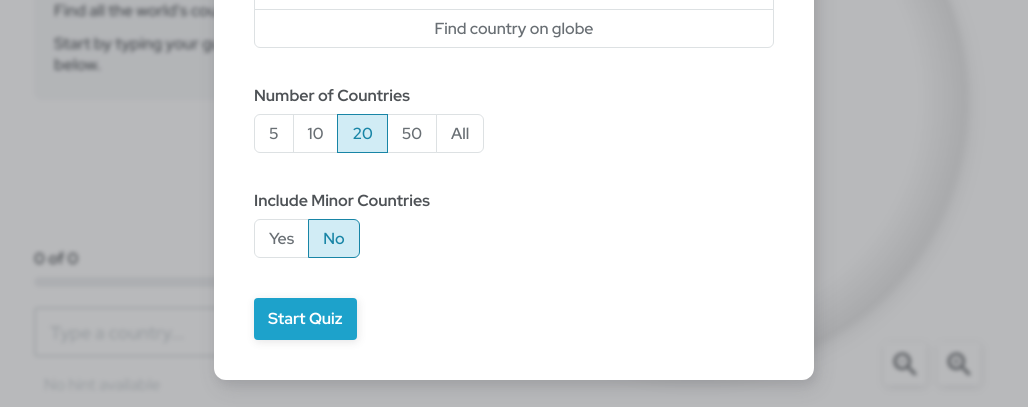
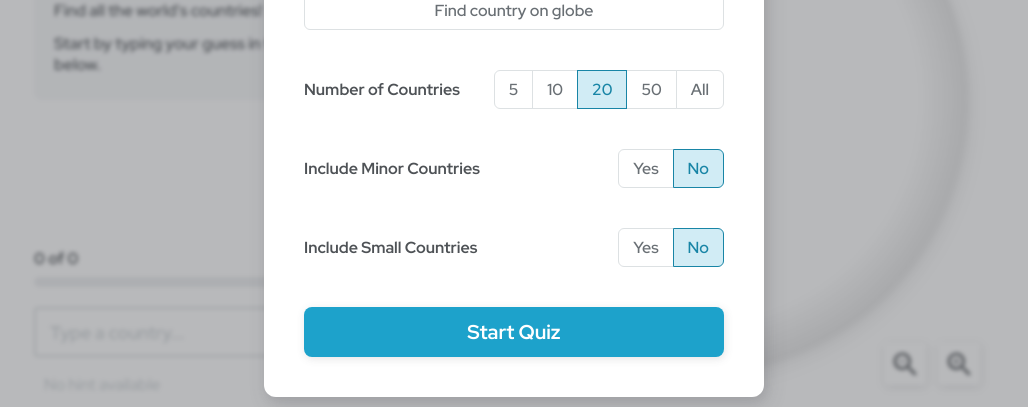
Before and after one commit to updownupdown/world-quiz, a React (Create React App) app: page / in a window 1280 px wide. Shown: the part 333-740 px from the top of the page, without its empty margins (126-1154 px from the left). Built offline with nearby package versions, Linux system fonts and the light colour scheme.

Commit message:
Add small country prop, don't show in find country mode

```diff
--- a/src/App.tsx
+++ b/src/App.tsx
@@ -29,6 +29,7 @@ function App() {
 
   const [quizMode, setQuizMode] = useState<QuizModes | undefined>(undefined);
   const [includeMinor, setIncludeMinor] = useState(false);
+  const [includeSmall, setIncludeSmall] = useState(false);
 
   const [time, setTime] = useState(0);
   const [isTimePaused, setIsTimePaused] = useState(true);
@@ -185,8 +186,8 @@ function App() {
   return (
     <>
       <Modal
-        includeMinor={includeMinor}
         setIncludeMinor={setIncludeMinor}
+        setIncludeSmall={setIncludeSmall}
         isModalOpen={isModalOpen}
         setIsModalOpen={setIsModalOpen}
         setQuizMode={setQuizMode}
@@ -250,6 +251,7 @@ function App() {
             <List
               guessedCountries={guessedCountries}
               includeMinor={includeMinor}
+              includeSmall={includeSmall}
             />
           )}
         </div>
--- a/src/components/List/List.scss
+++ b/src/components/List/List.scss
@@ -18,12 +18,12 @@
   ul {
     display: flex;
     flex-direction: column;
-    gap: 4px;
+    gap: 8px;
 
     li {
       position: relative;
       list-style-type: none;
-      line-height: 1.2;
+      line-height: 1;
 
       &.not-guessed {
         transition: 0.5s ease color;
@@ -42,8 +42,6 @@
 
           border-radius: 4px;
           background: var(--K100);
-
-          // transform: translateY(-50%);
         }
 
         &:hover {
--- a/src/components/List/List.tsx
+++ b/src/components/List/List.tsx
@@ -7,19 +7,31 @@ import "./List.scss";
 interface Props {
   guessedCountries: string[];
   includeMinor: boolean;
+  includeSmall: boolean;
 }
 
-export const List = ({ guessedCountries, includeMinor }: Props) => {
+export const List = ({
+  guessedCountries,
+  includeMinor,
+  includeSmall,
+}: Props) => {
   const guessedCountryList = useMemo(() => {
     return regionList.map((region) => {
       return (
         <div className="region" key={region}>
           <h3>{region}</h3>
           <ul>
-            {countryList.map((country) => {
+            {countryList
+              .sort(function (a, b) {
+                if (a.name.toLowerCase() < b.name.toLowerCase()) return -1;
+                if (a.name.toLowerCase() > b.name.toLowerCase()) return 1;
+                return 0;
+              })
+              .map((country) => {
                 if (
                   country.region !== region ||
-                (country.minor && !includeMinor)
+                  (country.minor && !includeMinor) ||
+                  (country.small && !includeSmall)
                 ) {
                   return <React.Fragment key={country.code}></React.Fragment>;
                 }
--- a/src/components/Modal/Modal.scss
+++ b/src/components/Modal/Modal.scss
@@ -53,7 +53,7 @@
   .modal {
     position: relative;
     z-index: 2;
-    width: 600px;
+    width: 500px;
     max-width: calc(100vw - 40px);
     max-height: calc(100vh - 40px);
     overflow-y: auto;
@@ -78,6 +78,13 @@
       margin-bottom: 12px;
       font-size: 18px;
       font-weight: 700;
+    }
+
+    .button--text {
+      width: 100%;
+      height: 50px;
+      border-radius: 8px;
+      font-size: 20px;
     }
 
     .toggle-group {
--- a/src/components/Modal/Modal.tsx
+++ b/src/components/Modal/Modal.tsx
@@ -4,16 +4,17 @@ import { countryNames, getRandomCountryList } from "../../data/countryData";
 import { QuizModes, Quizzes } from "../Options/Options";
 import { Toggle, ToggleGroup } from "../Modal/Toggle";
 import "./Modal.scss";
+import { useEffect } from "react";
 
 interface Props {
   isModalOpen: boolean;
   setIsModalOpen: (isOpen: boolean) => void;
   setQuizMode: (mode: QuizModes) => void;
-  includeMinor: boolean;
   setRandomList: (list: string[]) => void;
   setCountryNum: (number: number) => void;
   setIsTimePaused: (isPaused: boolean) => void;
   setIncludeMinor: (include: boolean) => void;
+  setIncludeSmall: (include: boolean) => void;
   showConfetti: boolean;
 }
 
@@ -21,18 +22,25 @@ export const Modal = ({
   isModalOpen,
   setIsModalOpen,
   setQuizMode,
-  includeMinor,
   setRandomList,
   setCountryNum,
   setIsTimePaused,
   setIncludeMinor,
+  setIncludeSmall,
   showConfetti,
 }: Props) => {
   const [optionQuizMode, setOptionQuizMode] = useState<QuizModes>(
     Quizzes.TypeCountries
   );
   const [optionIncludeMinor, setOptionIncludeMinor] = useState(false);
+  const [optionIncludeSmall, setOptionIncludeSmall] = useState(false);
   const [optionLimit, setOptionLimit] = useState(20);
+
+  useEffect(() => {
+    if (optionQuizMode === Quizzes.FindCountries) {
+      setOptionIncludeSmall(false);
+    }
+  }, [optionQuizMode]);
 
   if (!isModalOpen) return <></>;
 
@@ -112,13 +120,32 @@ export const Modal = ({
           />
         </ToggleGroup>
 
+        <ToggleGroup label="Include Small Countries">
+          <Toggle
+            disabled={optionQuizMode === Quizzes.FindCountries}
+            label="Yes"
+            isCurrent={optionIncludeSmall}
+            onClick={() => setOptionIncludeSmall(true)}
+          />
+          <Toggle
+            disabled={optionQuizMode === Quizzes.FindCountries}
+            label="No"
+            isCurrent={!optionIncludeSmall}
+            onClick={() => setOptionIncludeSmall(false)}
+          />
+        </ToggleGroup>
+
         <button
           className="button--text"
           onClick={() => {
             setQuizMode(optionQuizMode);
 
             setRandomList(
-              getRandomCountryList(optionIncludeMinor, optionLimit)
+              getRandomCountryList(
+                optionIncludeMinor,
+                optionIncludeSmall,
+                optionLimit
+              )
             );
 
             let numberOfCountries = optionLimit;
@@ -132,6 +159,7 @@ export const Modal = ({
             setIsModalOpen(false);
             setIsTimePaused(false);
             setIncludeMinor(optionIncludeMinor);
+            setIncludeSmall(optionIncludeSmall);
           }}
         >
           Start Quiz
--- a/src/components/Modal/Toggle.scss
+++ b/src/components/Modal/Toggle.scss
@@ -1,8 +1,9 @@
+@import "../../css/media.scss";
+
 .toggle-group {
   $borderRadius: 6px;
 
   display: flex;
-  flex-direction: column;
   gap: 10px;
 
   .toggle-label {
@@ -29,7 +30,7 @@
     font-weight: 600;
     color: var(--K700);
 
-    &:not(.toggle--current):hover {
+    &:not(.toggle--current):not(:disabled):hover {
       background: rgba(var(--accent-rgb), 0.1);
     }
 
@@ -39,9 +40,28 @@
       border-color: var(--accent-hover);
       color: var(--accent-hover);
     }
+
+    &:disabled {
+      cursor: default;
+      color: var(--K400);
+      border-color: var(--K200);
+
+      &.toggle--current {
+        background: var(--K150);
+        border-color: var(--K300);
+      }
+    }
   }
 
   &--horizontal {
+    @media #{$query-max-sm} {
+      flex-direction: column;
+    }
+    @media #{$query-min-sm} {
+      flex-direction: row;
+      align-items: center;
+    }
+
     .toggle {
       &:not(:first-of-type) {
         margin-left: -1px;
@@ -59,6 +79,8 @@
   }
 
   &--vertical {
+    flex-direction: column;
+
     .toggle-buttons {
       flex-direction: column;
     }
--- a/src/components/Modal/Toggle.tsx
+++ b/src/components/Modal/Toggle.tsx
@@ -1,11 +1,5 @@
 import clsx from "clsx";
 import "./Toggle.scss";
-
-export interface ToggleProps {
-  label: string;
-  isCurrent: boolean;
-  onClick: () => void;
-}
 
 export interface ToggleGroupProps {
   label: string;
@@ -31,9 +25,22 @@ export const ToggleGroup = ({
   );
 };
 
-export const Toggle = ({ label, isCurrent, onClick }: ToggleProps) => {
+export interface ToggleProps {
+  label: string;
+  isCurrent: boolean;
+  onClick: () => void;
+  disabled?: boolean;
+}
+
+export const Toggle = ({
+  label,
+  isCurrent,
+  onClick,
+  disabled,
+}: ToggleProps) => {
   return (
     <button
+      disabled={disabled}
       className={clsx("toggle", isCurrent && "toggle--current")}
       onClick={() => {
         !isCurrent && onClick();
--- a/src/data/countryData.tsx
+++ b/src/data/countryData.tsx
@@ -38,7 +38,11 @@ export function getCountryByCode(code: string) {
 }
 
 // Get random list of countries
-export function getRandomCountryList(includeMinor: boolean, limit: number) {
+export function getRandomCountryList(
+  includeMinor: boolean,
+  includeSmall: boolean,
+  limit: number
+) {
   let countries: string[] = [];
 
   countryList.forEach((country) => {
--- a/src/data/countryList.tsx
+++ b/src/data/countryList.tsx
@@ -1,7 +1,6 @@
 export interface CountryData {
   code: string;
   name: string;
-  altName?: string;
   continent: string;
   region: string;
   subregion: string;
@@ -9,6 +8,7 @@ export interface CountryData {
   capital: string | null;
   population: number;
   minor?: boolean;
+  small?: boolean;
 }
 
 export const countryList: CountryData[] = [
@@ -350,6 +350,7 @@ export const countryList: CountryData[] = [
     latLon: [13.16666666, -59.53333333],
     capital: "Bridgetown",
     population: 292336,
+    minor: true,
   },
   {
     code: "BN",
@@ -360,6 +361,7 @@ export const countryList: CountryData[] = [
     latLon: [4.5, 114.66666666],
     capital: "Bandar Seri Begawan",
     population: 443593,
+    small: true,
   },
   {
     code: "BT",
@@ -501,6 +503,8 @@ export const countryList: CountryData[] = [
     latLon: [-12.16666666, 44.25],
     capital: "Moroni",
     population: 808080,
+    minor: true,
+    small: true,
   },
   {
     code: "CV",
@@ -511,6 +515,8 @@ export const countryList: CountryData[] = [
     latLon: [16, -24],
     capital: "Praia",
     population: 560899,
+    minor: true,
+    small: true,
   },
   {
     code: "CR",
@@ -552,6 +558,7 @@ export const countryList: CountryData[] = [
     latLon: [19.5, -80.5],
     capital: "George Town",
     population: 58441,
+    minor: true,
   },
   {
     code: "CY",
@@ -602,6 +609,7 @@ export const countryList: CountryData[] = [
     latLon: [15.41666666, -61.33333333],
     capital: "Roseau",
     population: 73897,
+    minor: true,
   },
   {
     code: "DK",
@@ -877,6 +885,7 @@ export const countryList: CountryData[] = [
     latLon: [12.11666666, -61.66666666],
     capital: "St. George's",
     population: 111724,
+    minor: true,
   },
   {
     code: "GL",
@@ -928,6 +937,8 @@ export const countryList: CountryData[] = [
     latLon: [22.267, 114.188],
     capital: "City of Victoria",
     population: 7191503,
+    minor: true,
+    small: true,
   },
   {
     code: "HN",
@@ -1161,6 +1172,7 @@ export const countryList: CountryData[] = [
     latLon: [1.41666666, 173],
     capital: "South Tarawa",
     population: 108145,
+    minor: true,
   },
   {
     code: "KN",
@@ -1176,7 +1188,6 @@ export const countryList: CountryData[] = [
   {
     code: "KR",
     name: "South Korea",
-    altName: "Republic of Korea",
     continent: "Asia",
     region: "Asia",
     subregion: "Eastern Asia",
@@ -1266,6 +1277,7 @@ export const countryList: CountryData[] = [
     capital: "Vaduz",
     population: 38244,
     minor: true,
+    small: true,
   },
   {
     code: "LK",
@@ -1306,6 +1318,8 @@ export const countryList: CountryData[] = [
     latLon: [49.75, 6.16666666],
     capital: "Luxembourg",
     population: 594130,
+    minor: true,
+    small: true,
   },
   {
     code: "LV",
@@ -1388,6 +1402,8 @@ export const countryList: CountryData[] = [
     latLon: [3.25, 73],
     capital: "Malé",
     population: 392709,
+    minor: true,
+    small: true,
   },
   {
     code: "MX",
@@ -1439,6 +1455,8 @@ export const countryList: CountryData[] = [
     latLon: [35.83333333, 14.58333333],
     capital: "Valletta",
     population: 416338,
+    minor: true,
+    small: true,
   },
   {
     code: "MM",
@@ -1521,6 +1539,8 @@ export const countryList: CountryData[] = [
     latLon: [-20.28333333, 57.55],
     capital: "Port Louis",
     population: 1356388,
+    minor: true,
+    small: true,
   },
   {
     code: "MW",
@@ -1771,7 +1791,6 @@ export const countryList: CountryData[] = [
   {
     code: "KP",
     name: "North Korea",
-    altName: "Dem. Rep. Korea",
     continent: "Asia",
     region: "Asia",
     subregion: "Eastern Asia",
@@ -2176,6 +2195,7 @@ export const countryList: CountryData[] = [
     latLon: [-20, -175],
     capital: "Nuku'alofa",
     population: 106479,
+    minor: true,
   },
   {
     code: "TT",
```
Lines whose indentation alone changed are shown as unchanged.
